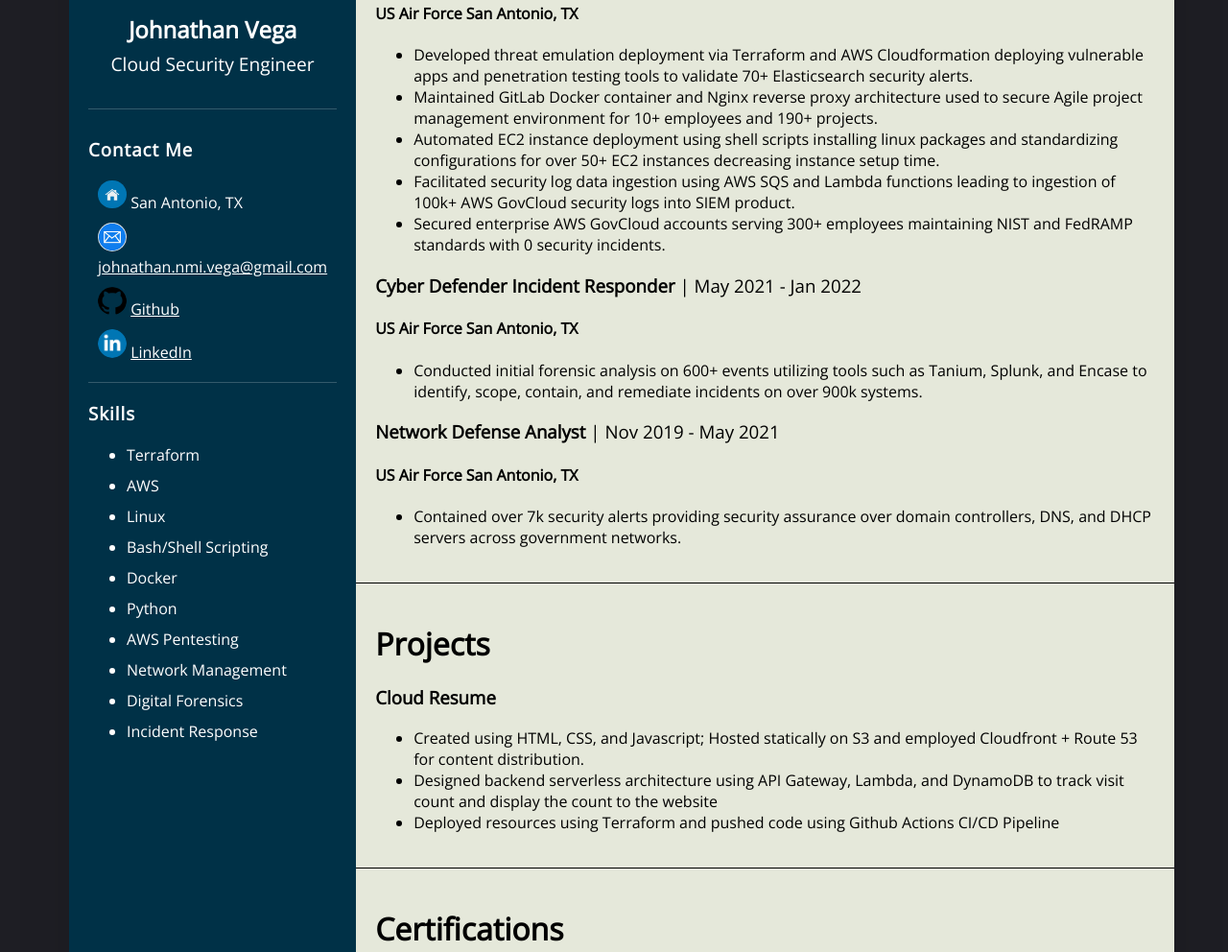
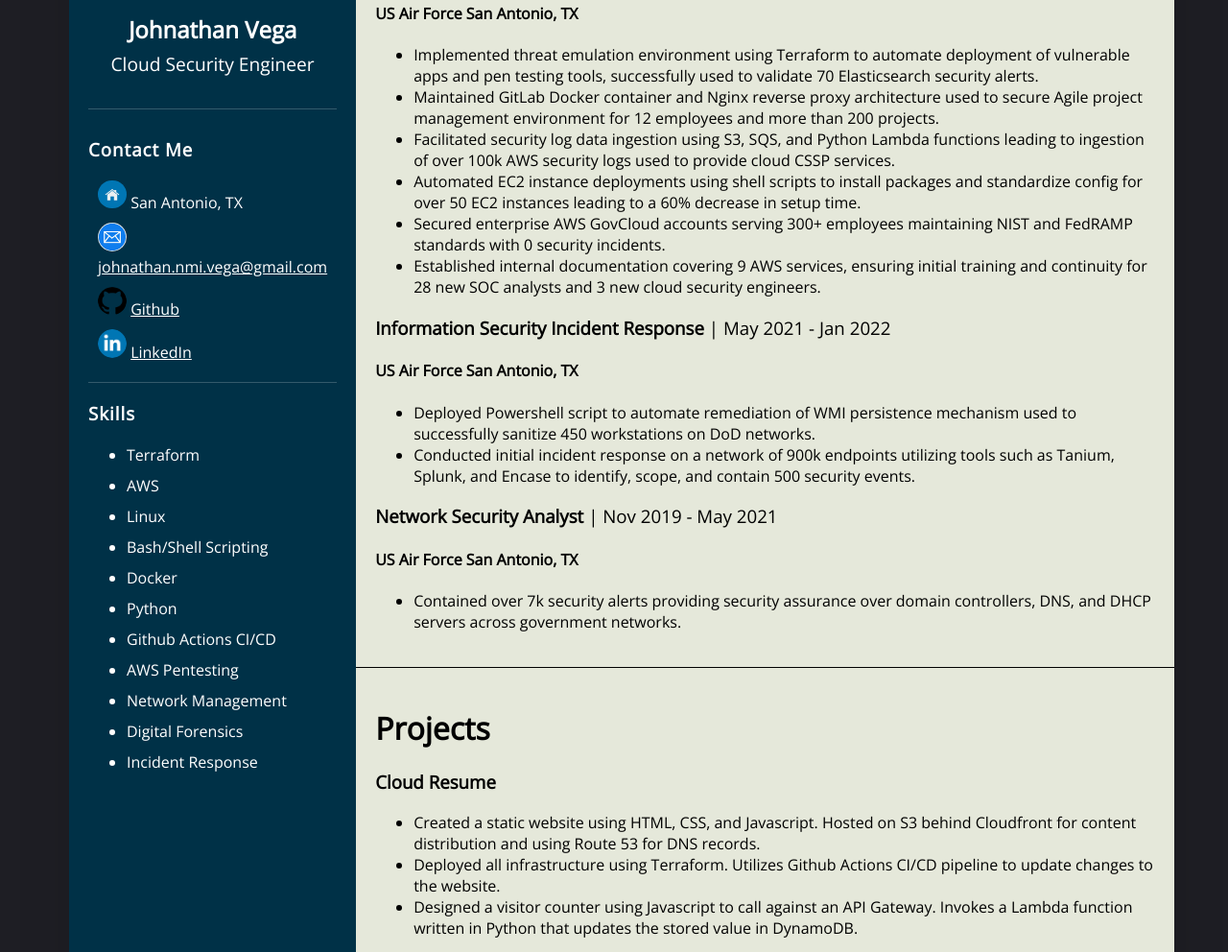
Before and after one commit to Johnathan-Vega/Cloud-Resume-Frontend, a plain HTML site: page website/index.html in a window 1280 px wide. Shown: the part 254-1246 px from the top of the page at 96% size. Drawn offline with nearby package versions, Linux system fonts and the light colour scheme; no server answers.

Commit message:
Add files via upload
Edits to the primary contents of the resume

```diff
--- a/website/index.html
+++ b/website/index.html
@@ -63,6 +63,7 @@ function myFunction() {
             <li>Bash/Shell Scripting</li>
             <li>Docker</li>
             <li>Python</li>
+            <li>Github Actions CI/CD</li>
             <li>AWS Pentesting</li>
             <li>Network Management</li>
             <li>Digital Forensics</li>
@@ -96,18 +97,20 @@ function myFunction() {
         <h3 class="worktitle">Cloud Security Engineer <span style="font-weight: normal;">| Jan 2022 - Present</span></h3>
         <h4 class="companyname">US Air Force San Antonio, TX</h4>
         <ul>
-            <li>Developed threat emulation deployment via Terraform and AWS Cloudformation deploying vulnerable apps and penetration testing tools to validate 70+ Elasticsearch security alerts.</li>
-            <li>Maintained GitLab Docker container and Nginx reverse proxy architecture used to secure Agile project management environment for 10+ employees and 190+ projects.</li>
-            <li>Automated EC2 instance deployment using shell scripts installing linux packages and standardizing configurations for over 50+ EC2 instances decreasing instance setup time.</li>
-            <li>Facilitated security log data ingestion using AWS SQS and Lambda functions leading to ingestion of 100k+ AWS GovCloud security logs into SIEM product.</li>
+            <li>Implemented threat emulation environment using Terraform to automate deployment of vulnerable apps and pen testing tools, successfully used to validate 70 Elasticsearch security alerts.</li>
+            <li>Maintained GitLab Docker container and Nginx reverse proxy architecture used to secure Agile project management environment for 12 employees and more than 200 projects.</li>
+            <li>Facilitated security log data ingestion using S3, SQS, and Python Lambda functions leading to ingestion of over 100k AWS security logs used to provide cloud CSSP services.</li>
+            <li>Automated EC2 instance deployments using shell scripts to install packages and standardize config for over 50 EC2 instances leading to a 60% decrease in setup time.</li>
             <li>Secured enterprise AWS GovCloud accounts serving 300+ employees maintaining NIST and FedRAMP standards with 0 security incidents.</li>
+            <li>Established internal documentation covering 9 AWS services, ensuring initial training and continuity for 28 new SOC analysts and 3 new cloud security engineers.</li>
         </ul>
-        <h3 class="worktitle">Cyber Defender Incident Responder <span style="font-weight: normal;">| May 2021 - Jan 2022</span></h3>
+        <h3 class="worktitle">Information Security Incident Response <span style="font-weight: normal;">| May 2021 - Jan 2022</span></h3>
         <h4 class="companyname">US Air Force San Antonio, TX</h4>
         <ul>
-            <li>Conducted initial forensic analysis on 600+ events utilizing tools such as Tanium, Splunk, and Encase to identify, scope, contain, and remediate incidents on over 900k systems.</li>
+            <li>Deployed Powershell script to automate remediation of WMI persistence mechanism used to successfully sanitize 450 workstations on DoD networks.</li>
+            <li>Conducted initial incident response on a network of 900k endpoints utilizing tools such as Tanium, Splunk, and Encase to identify, scope, and contain 500 security events. </li>
         </ul>
-        <h3 class="worktitle">Network Defense Analyst <span style="font-weight: normal;">| Nov 2019 - May 2021</span></h3>
+        <h3 class="worktitle">Network Security Analyst <span style="font-weight: normal;">| Nov 2019 - May 2021</span></h3>
         <h4 class="companyname">US Air Force San Antonio, TX</h4>
         <ul>
             <li>Contained over 7k security alerts providing security assurance over domain controllers, DNS, and DHCP servers across government networks.</li>
@@ -118,9 +121,9 @@ function myFunction() {
         <h1 class="title2">Projects</h1>
         <h3 class="worktitle">Cloud Resume</h3>
         <ul>
-            <li>Created using HTML, CSS, and Javascript; Hosted statically on S3 and employed Cloudfront + Route 53 for content distribution.</li>
-            <li>Designed backend serverless architecture using API Gateway, Lambda, and DynamoDB to track visit count and display the count to the website</li>
-            <li>Deployed resources using Terraform and pushed code using Github Actions CI/CD Pipeline</li>
+            <li>Created a static website using HTML, CSS, and Javascript. Hosted on S3 behind Cloudfront for content distribution and using Route 53 for DNS records.</li>
+            <li>Deployed all infrastructure using Terraform. Utilizes Github Actions CI/CD pipeline to update changes to the website.</li>
+            <li>Designed a visitor counter using Javascript to call against an API Gateway. Invokes a Lambda function written in Python that updates the stored value in DynamoDB.</li>
     </div>
 
     <div class="Certifications" id="certs">
```
